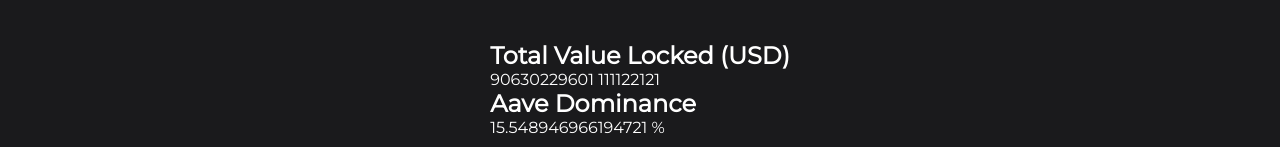
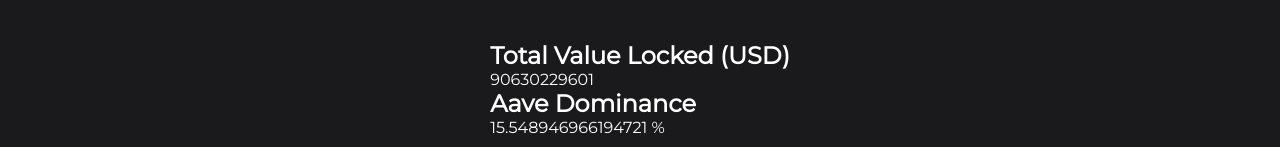
Before and after one commit to nickglu86/CryptoJunkies, a React (Create React App) app: page /cryptojunkies/defi in a window 1280 px wide. Shown: the part 653-800 px from the top of the page. Built offline with nearby package versions, Linux system fonts and the light colour scheme.

Commit message:
defi component

```diff
--- a/src/components/DefiData.js
+++ b/src/components/DefiData.js
@@ -205,7 +205,7 @@
                 <div className="defi-market-column">
                     <div className="defi-market-box defi-market-total">
                         <h2>Total Value Locked (USD)</h2>
-                        <span>{data.All.total} 111122121</span>
+                        <span>{data.All.total}</span>
                     </div>
                     <div className="defi-market-box defi-market-dominance">
                         <h2>
```
Also changed, not shown: 2 other files (tests, documents, lock files or other folders).
